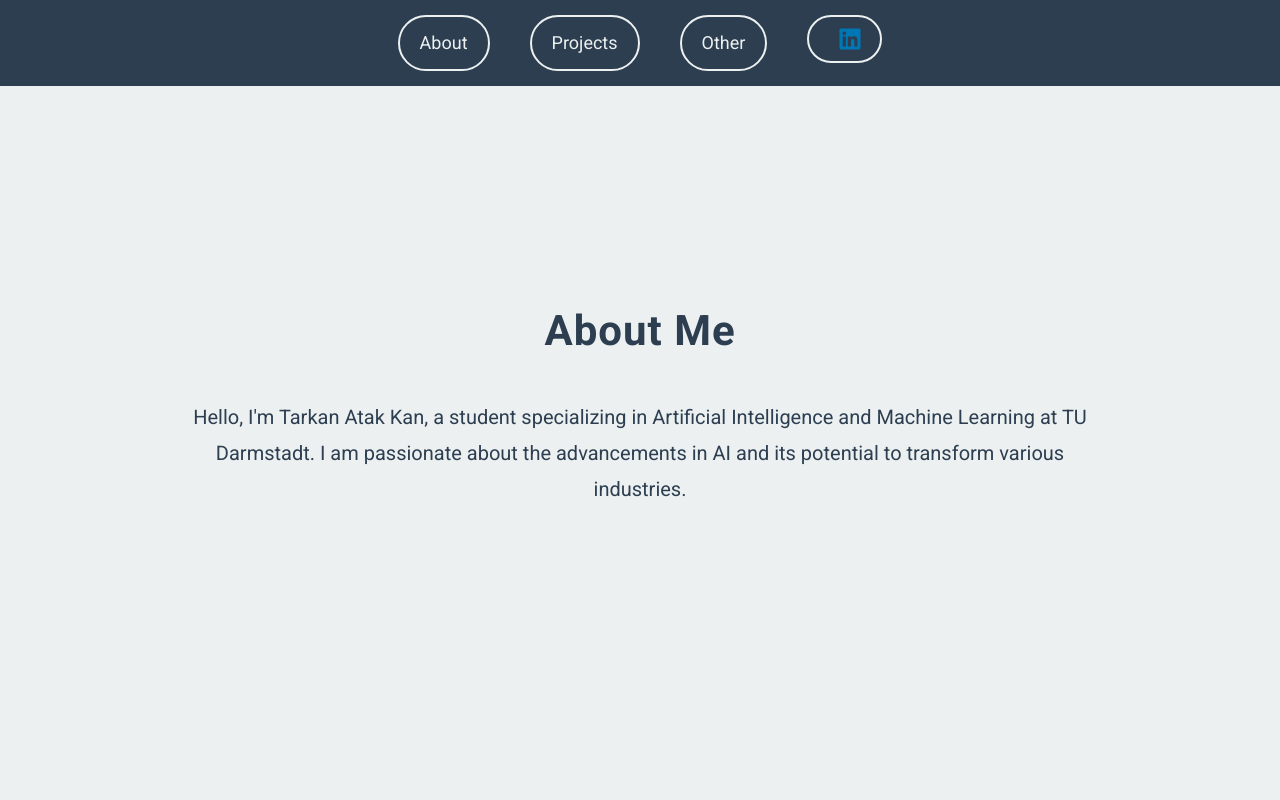
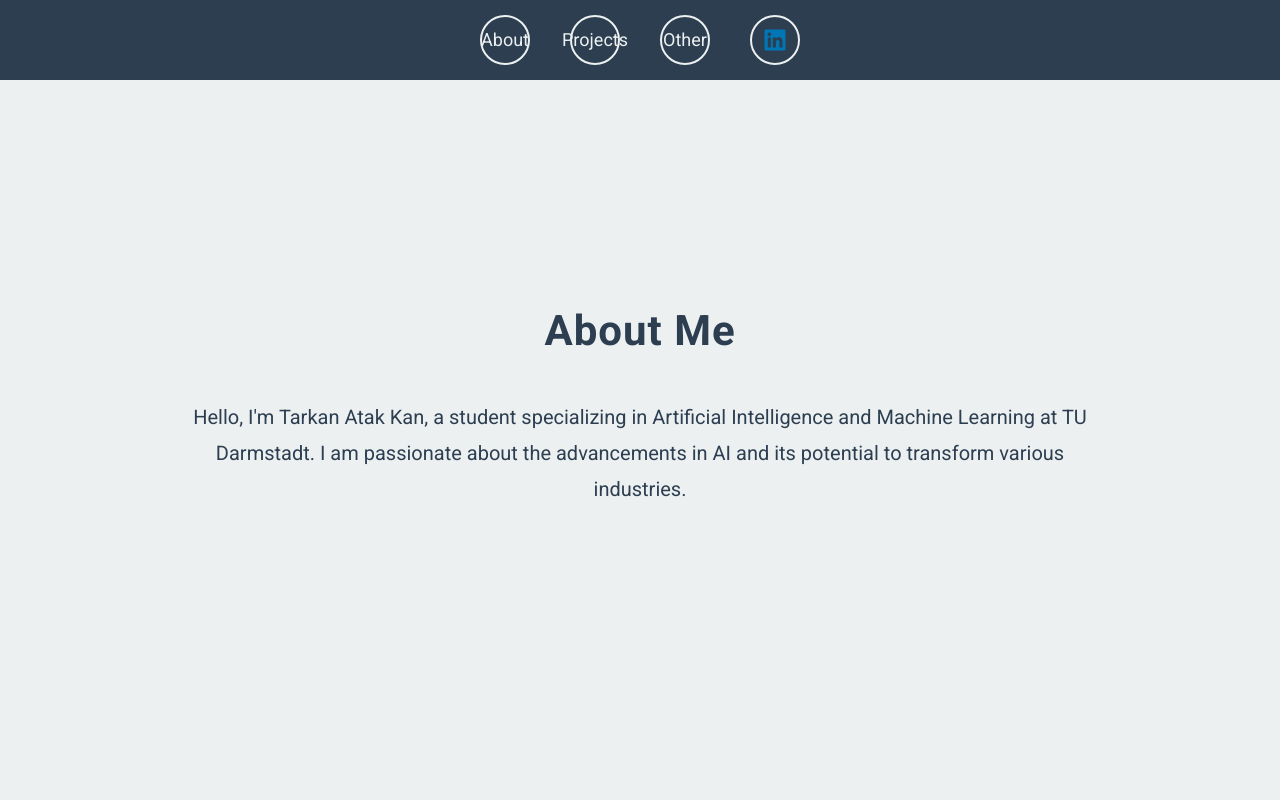
Before and after one commit to intelava/intelava.github.io, a plain HTML site: page index.html in a window 1280 px wide. Shown: the top 800 px of the page. Drawn offline with Linux system fonts and the light colour scheme.

Commit message:
page changed

```diff
--- a/styles.css
+++ b/styles.css
@@ -100,9 +100,10 @@ nav ul li a {
     color: #ecf0f1;
     text-decoration: none;
     font-size: 18px;
-    padding: 10px 20px;
+    width: 50px; /* Fixed width for the icon container */
+    height: 50px; /* Fixed height for the icon container */
     border: 2px solid #ecf0f1;
-    border-radius: 30px;
+    border-radius: 50%; /* Make the container a circle */
     display: flex; /* Flexbox for centering */
     align-items: center; /* Vertical centering */
     justify-content: center; /* Horizontal centering */
@@ -110,7 +111,8 @@ nav ul li a {
 }
 
 nav ul li a i {
-    font-size: 24px; /* Adjust the size of the LinkedIn icon */
+    font-size: 24px; /* Adjust size of the LinkedIn icon */
+    margin: 0; /* Remove any margin around the icon */
 }
 
 nav ul li a:hover {
```
